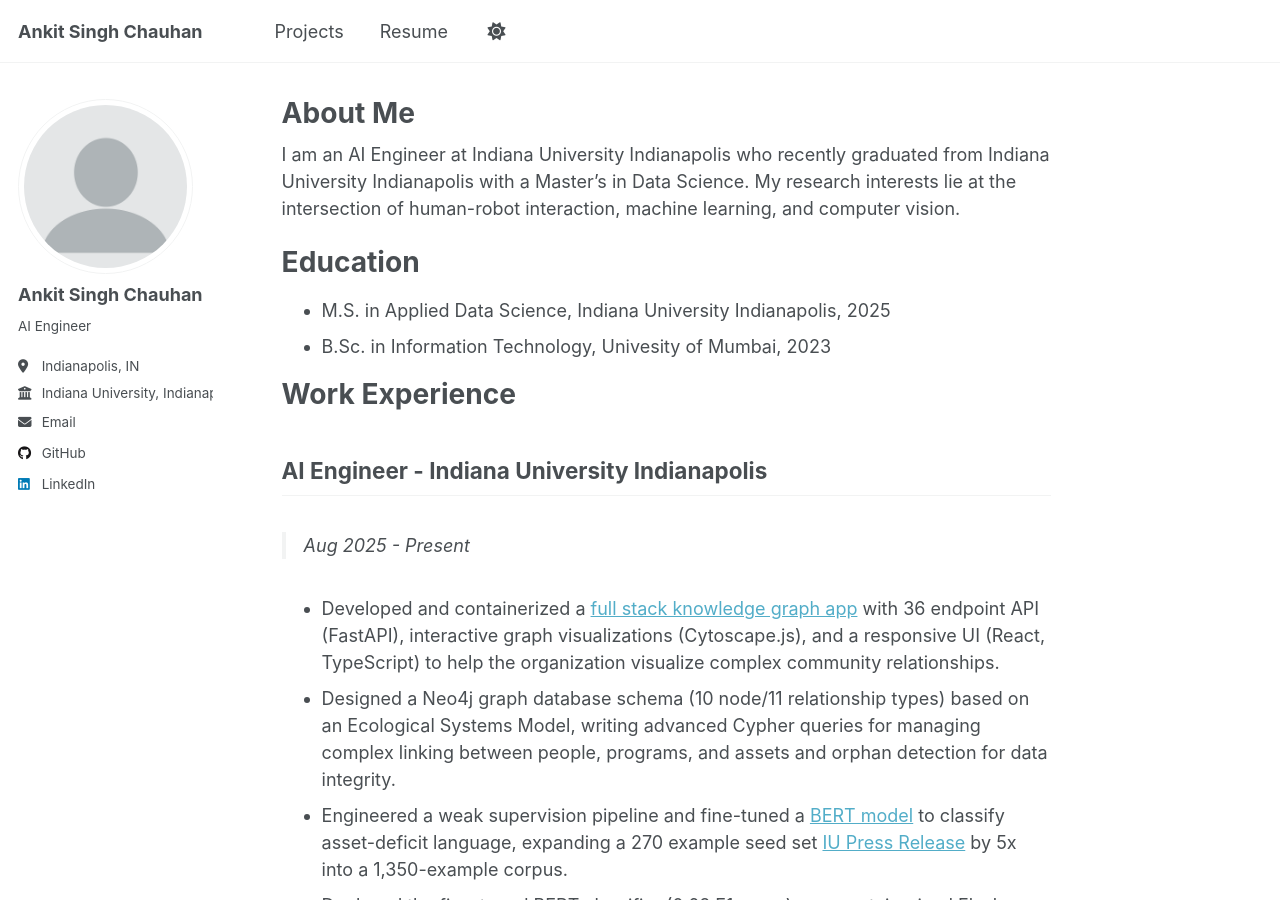
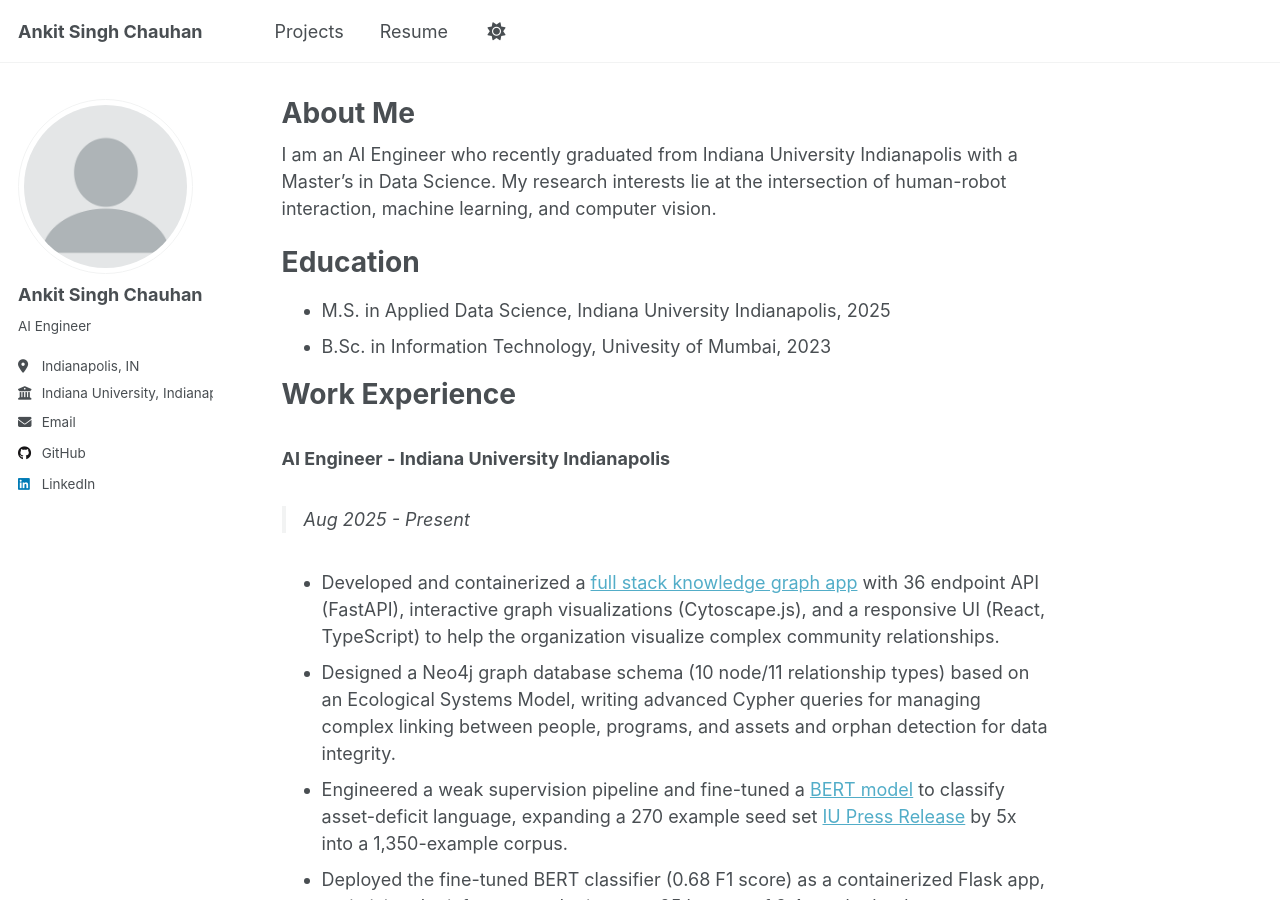
Before and after one commit to anchauha/anchauha.github.io, a Jekyll site: the page built from _pages/about.md, in a window 1280 px wide and 900 px high. Built offline with Jekyll 4.4.1, drawn with Linux system fonts in a browser that asks for light colours; a script that is not in the unit is left out.

Commit message:
Refine personal details and section headings
Updated personal introduction and job titles for clarity. Improved formatting for consistency across sections.

```diff
--- a/_pages/about.md
+++ b/_pages/about.md
@@ -7,7 +7,7 @@ redirect_from:
   - /about.html
 ---
 
-I am an AI Engineer at Indiana University Indianapolis who recently graduated from Indiana University Indianapolis with a Master's in Data Science. My research interests lie at the intersection of human-robot interaction, machine learning, and computer vision.
+I am an AI Engineer who recently graduated from Indiana University Indianapolis with a Master's in Data Science. My research interests lie at the intersection of human-robot interaction, machine learning, and computer vision.
 
 Education
 ======
@@ -17,7 +17,7 @@ Education
 Work Experience
 ======
 
-## AI Engineer - Indiana University Indianapolis
+### AI Engineer - Indiana University Indianapolis
 > Aug 2025 - Present
 
 - Developed and containerized a [full stack knowledge graph app](https://github.com/CEnTRInnovations/CentrMap_v1) with 36 endpoint API (FastAPI), interactive graph visualizations (Cytoscape.js), and a responsive UI (React, TypeScript) to help the organization visualize complex community relationships.
@@ -25,14 +25,14 @@ Work Experience
 - Engineered a weak supervision pipeline and fine-tuned a [BERT model](https://github.com/anchauha/asset-deficit-miner/blob/main/bert_finetuning/models/bert-v1/best_model/experiment_results.json) to classify asset-deficit language, expanding a 270 example seed set [IU Press Release](https://github.com/anchauha/asset-deficit-miner/blob/main/process_with_llm/data/output/results_gemini-2.5-Instruct_semantic_extraction_prompt3_d689d527.json) by 5x into a 1,350-example corpus.
 - Deployed the fine-tuned BERT classifier (0.68 F1 score) as a containerized Flask app, optimizing the inference endpoint to a p95 latency of 3.4s under load.
 
-## Research Assistant (AI) - Indiana University Indianapolis
+### Research Assistant (AI) - Indiana University Indianapolis
 > Aug 2023 - May 2025
 - Led research and development of [CATpc: Critical Activity Teacher Planning Companion (First Prototype)](https://github.com/anchauha/CATpc) for an [NSF funded research grant](https://www.nsf.gov/awardsearch/showAward?AWD_ID=2334631) under the esteemed guidance of [Prof. Sunandan Chakraborty](https://luddy.indianapolis.iu.edu/contact/directory/sunandan-chakraborty.html) & [Dr. Jeremy Price](https://education.indianapolis.iu.edu/faculty-research/faculty-directory/price-jeremy.html). The final system demonstrated 14% higher pedagogical alignment scores, 8% reduced hallucinations, and 27% increased teacher satisfaction compared to GPT-3.5 baseline.
 - Built CoDe-KG, a knowledge graph extraction pipeline, by producing a sentence complexity dataset from 7,500 PubMed lung cancer abstracts, fine-tuning BERT variants on the dataset. Generated a labeled corpus by classifying on coreference resolved abstracts. Processed corpus with various prompting strategies (GIP, CoT, FICL, Hybrid) to perform sentence simplification and extract relationships (knowledge triples).
 - Benchmarked the triple extraction pipeline on standard relation extraction tasks, achieving 92.4% F1 on 398 gold standard triples. Outperformed prior methods with an +8% macro-F1 improvement on the ReBEL benchmark (65.78% vs previous ~57%).
 - Supported over 30 students as a TA  in the Fall 2024 H518 Deep Learning course through tutorials, labs, office hours, and lesson planning on topics like AlexNet, LSTM, Transformers, word2vec, BERT, GAN, and Reinforcement Learning.
 
-## Cloud Consultant (Data & Machine Learning Platforms) - Capgemini
+### Cloud Consultant (Data & Machine Learning Platforms) - Capgemini
 > Apr 2020 - Sep 2022
 
 - Engineered a data ingestion pipeline using PySpark to load data into 100+ Hive tables, reducing data processing time by 40%.
@@ -40,7 +40,7 @@ Work Experience
 - Developed Cloud Functions to process and load over 10 GB of daily raw JSON data from GCS bucket into BigQuery and Cloud SQL.
 - Led migration for legacy applications to Azure cloud environment during an enterprise split ensuring service continuity for over 23,000 users.
 
-#### Cloud Consultant (Cloud Infrastructure & DevOps) - Wipro
+### Cloud Consultant (Cloud Infrastructure & DevOps) - Wipro
 > Jul 2018 - Mar 2020
 - Developed federated workflows for Azure infrastructure provisioning, managing 250+ virtual machines with 99.9% uptime.
 - Designed and maintained Azure DevOps pipelines for deployments to Azure App Services for 20+ business and operations applications, cutting deployment time by ~30%.
@@ -49,27 +49,27 @@ Work Experience
 Other Works
 ======
 
-## Benchmarking LLMs for Pairwise Causal Discovery in Biomedical and Multi-Domain Contexts
+### Benchmarking LLMs for Pairwise Causal Discovery in Biomedical and Multi-Domain Contexts
 > 2025
 - Managed the experimental code for evaluation for pairwise causal discovery (PCD), benchmarking 13 open-source LLMs on 12 diverse datasets using various prompting styles (few-shot, COT, FICL, ReAct, etc) and advanced span-scoring (Hungarian matching, SentenceLM similarity).
 - Benchmarked detection and extraction capabilities of LLMs with DeepSeek-R1-Distill-Llama-70B attaining top causal detection accuracy (49.57%) and Qwen2.5-Coder-32B-Instruct led causal-pair extraction (47.12%).
 - Ensured robust evaluation (8 expert annotators, inter annotator k = 0.758) and released a reproducible benchmark contributing to a publication on LLM's causal reasoning capabilities.
 
-## Cultural Eval: Quantifying Cultural Bias in LLMs - Independent Study
+### Cultural Eval: Quantifying Cultural Bias in LLMs - Independent Study
 > 2024
 - Developed a quantitative framework to benchmark cultural bias in LLMs by applying PCA to extract 5 latent cultural dimensions from 97,000 records across 96 variables of [WVS Dataset](https://www.worldvaluessurvey.org/WVSDocumentationWV7.jsp)
 - Compared responses from Llama-2 13B, Gemma 3 12B, and Phi 4 across 5 extracted latent cultural dimensions using Tucker's Congruence Coefficient and Cohen's d, revealing consistent underestimation of Religious-Traditional values for non-Western demographic profiles (Cohen's d: -0.89 to -1.17) [Visualization](https://github.com/anchauha/CultureEval/blob/main/output/efa_comparison_all_models/visualizations/regional_bias_heatmap_all_models.png)
 - Created Western Bias Index and Overall Cultural Bias Index metrics, finding Llama-2 demonstrated the strongest [Western bias (WBI = 1.34)](https://github.com/anchauha/CultureEval/blob/main/output/efa_comparison_all_models/visualizations/western_bias_index.png) and Phi 4 the highest overall [cultural bias (OCBI = 0.78)](https://github.com/anchauha/CultureEval/blob/main/output/efa_comparison_all_models/visualizations/overall_cultural_bias_index.png).
 
-## Mod-Guide: An LLM-based Content Moderation Feedback System
+### Mod-Guide: An LLM-based Content Moderation Feedback System
 > 2024
 - Prototyped a multimodal NLP workflow processing 200 community collected text, image and audio documents of hate speech against minority voices in Bangladesh. Augmented the data with custom chain-of-thought reasoning, grounded in external knowledge sources, to generate [contextual metadata](https://github.com/anchauha/BanglaRAG/blob/main/data/Structured_RAG.pdf)
 - The final model's performance was evaluated on a 50 example held out set where our GPT-4 + RAG system achieved an F1 score of 87% at detecting culturally nuanced hate speech compared to an F1 score of 64% from the zero-shot GPT-4 baseline.
 
 Profile
 =====
-* [LinkedIn](https://www.linkedin.com/in/chauhan-aankit/)
+- [LinkedIn](https://www.linkedin.com/in/chauhan-aankit/)
 
 Contact
 =====
-* [Gmail](mailto:ankichau.1718@gmail.com)
+- [Gmail](mailto:ankichau.1718@gmail.com)
```
